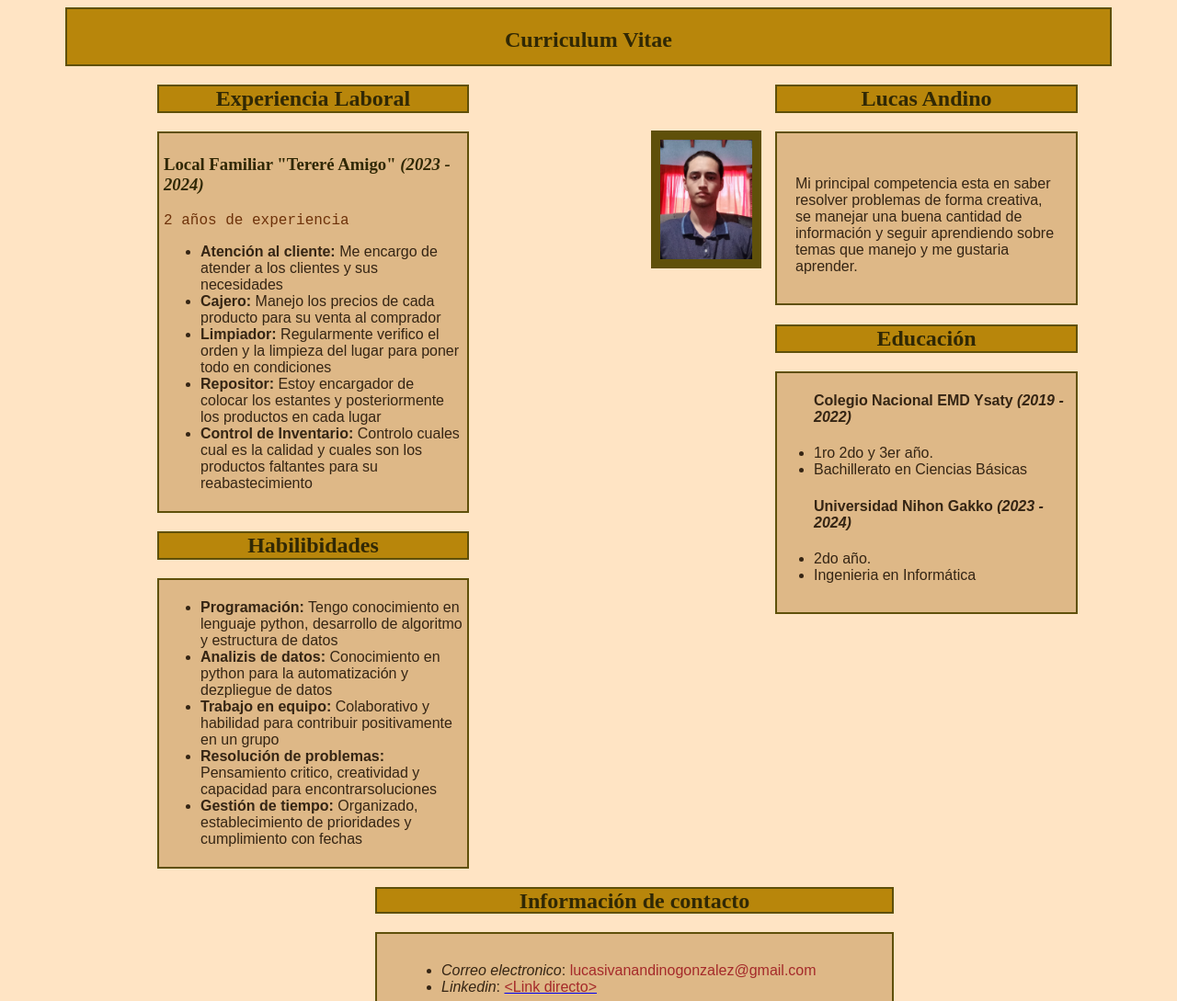
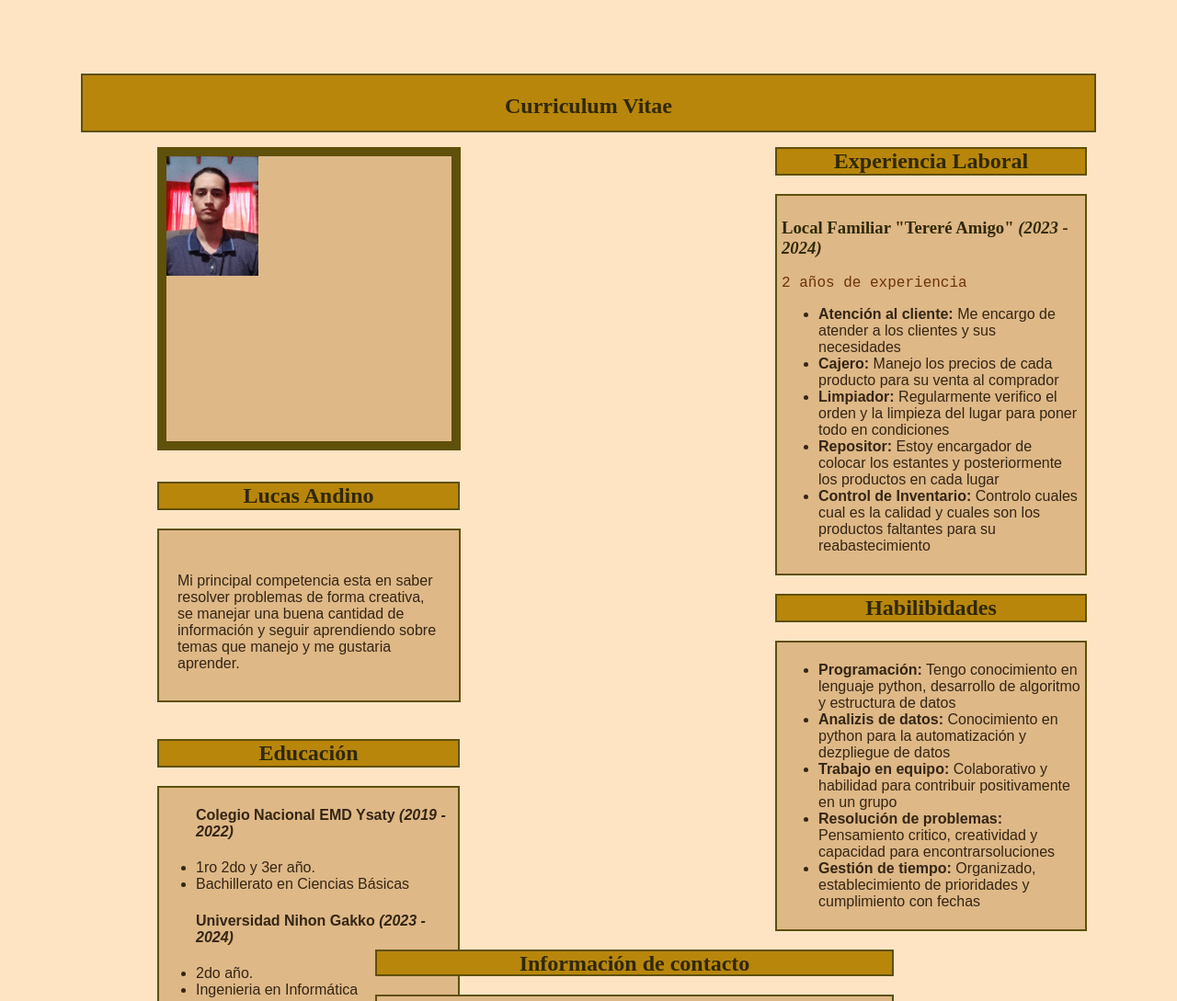
Before and after one commit to Lucas-Andino-G/CV-Lucas-Andino-CSS, a plain HTML site: page index.html in a window 1280 px wide. Shown: the top 1089 px of the page at 92% size. Drawn offline with Linux system fonts and the light colour scheme.

Commit message:
versión2

```diff
--- a/style.css
+++ b/style.css
@@ -24,10 +24,10 @@ body{
 .imagen{
     background-color: burlywood;
     border: 10px solid rgb(95, 80, 10);
-    margin-left: 700px;
-    margin-top: -206px;
-    width: 100px;
-    height: 130px;
+    margin-left: 163px;
+    margin-top: -620px;
+    width: 310px;
+    height: 310px;
 }
 
 /*Aqui estoy modificando el encabezado Curriculum Vitae*/
@@ -36,13 +36,14 @@ body{
     background-color:darkgoldenrod;
     border: 2px solid rgb(95, 80, 10);
     height: 60px;
-    margin: 5px 63px;
+    margin: 80px;
 }
 
 /*Aqui estoy modificando mi nombre*/
 .lc{
+    margin-top: 380px;
     text-align: center;
-    margin-left: 835px;
+    margin-left: 163px;
     width: 325px;
     background-color: darkgoldenrod;
     border: 2px solid rgb(95, 80, 10);
@@ -51,24 +52,24 @@ body{
 /*Aqui estoy modificando la descripción*/
 .des{
     text-align:left;
-    width: 285px;
+    width: 286px;
     height: 125px;
     background-color: burlywood;
-    margin-left: 835px;
+    margin-left: 163px;
     padding: 30px 20px;
     border: 2px solid rgb(95, 80, 10);
 }
 
 /*Aqui modifico los atributos de la sección educación*/
 .educ{
-    margin-top: 61px;
+    margin-top: -100px;
 }
 .educ2{
     text-align:left;
     width: 325px;
     height: 260px;
     background-color: burlywood;;
-    margin-left: 835px;
+    margin-left: 163px;
     padding: 50px -10px;
     border: 2px solid rgb(95, 80, 10);
 }
@@ -79,13 +80,13 @@ body{
     background-color: darkgoldenrod;
     border: 2px solid rgb(95, 80, 10);
     width: 335px;
-    margin-left: 163px;
-    margin-top: -576px;
+    margin-left: 835px;
+    margin-top: -959px;
 }
 
 /*Aqui estoy modificando el atributo del encabezado de experiencia laboras*/
 .ta{
-    margin-left: 163px;
+    margin-left: 835px;
     width: 325px;
     background-color: burlywood;
     border: 2px solid rgb(95, 80, 10);
@@ -99,10 +100,10 @@ body{
     width: 335px;
     background-color: darkgoldenrod;
     border: 2px solid rgb(95, 80, 10);
-    margin-left: 163px;
+    margin-left: 835px;
 }
 .skill2{
-    margin-left: 163px;
+    margin-left: 835px;
     width: 325px;
     background-color: burlywood;
     border: 2px solid rgb(95, 80, 10);
```
